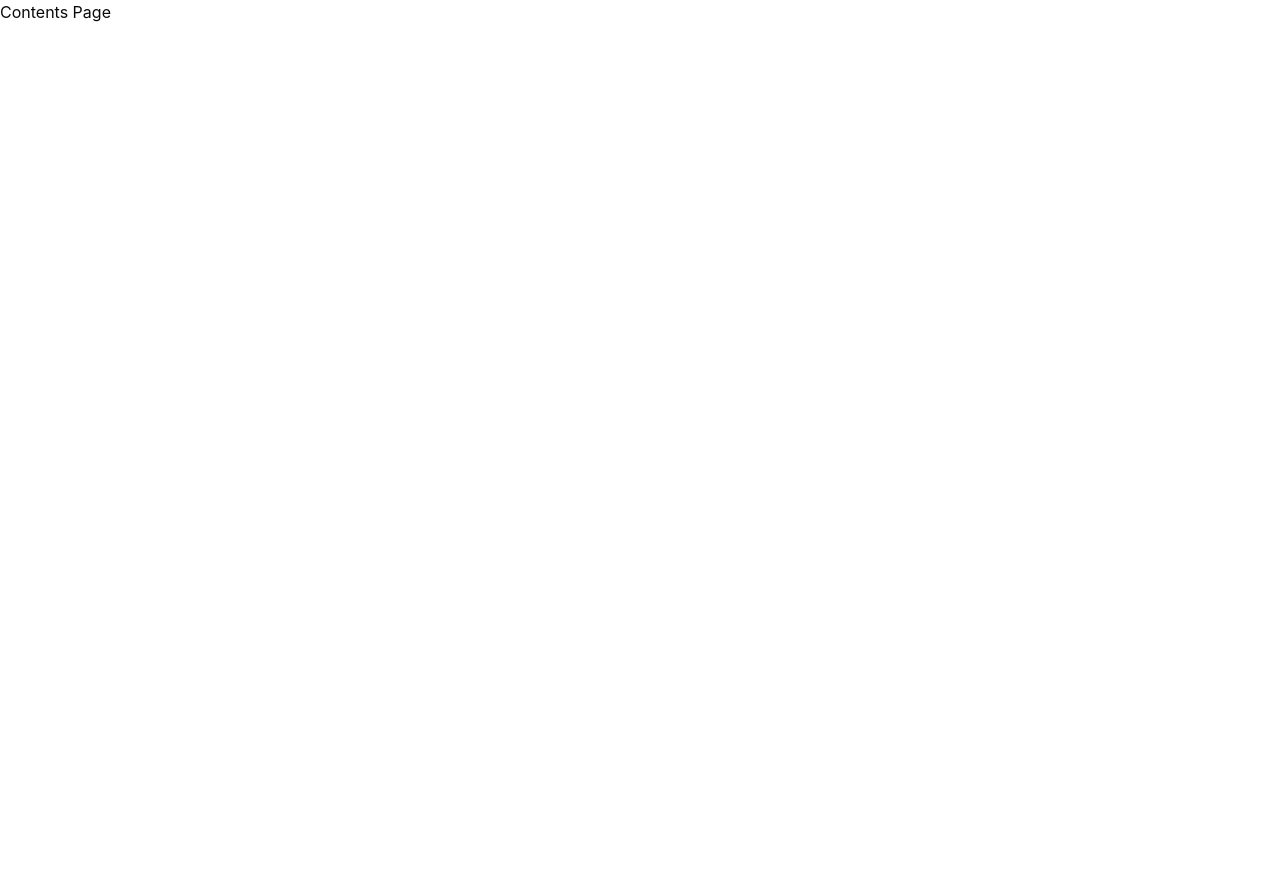
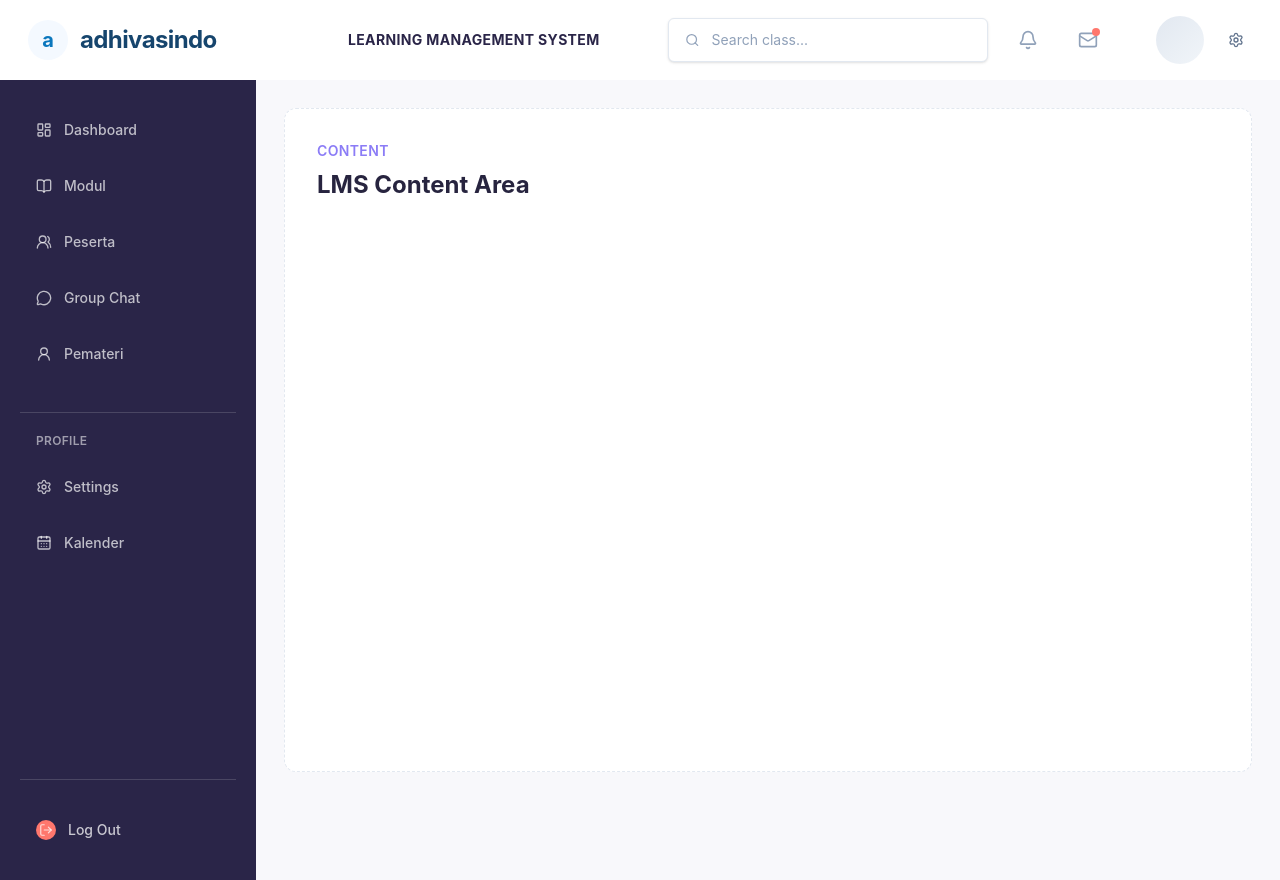
Before and after one commit to fadlnsyah/frontend-adhivasindo, a React (Vite) app: page /contents in a window 1280 px wide. Before the commit the page ends 800 px from the top, so only its background shows below. Built offline with nearby package versions, Linux system fonts and the light colour scheme.

Commit message:
feat(layout): implement application layout

```diff
--- /dev/null
+++ b/src/components/layout/AppLayout.tsx
@@ -0,0 +1,20 @@
+import type { ReactNode } from 'react'
+
+import { AppSidebar } from '@/components/layout/AppSidebar'
+import { AppTopbar } from '@/components/layout/AppTopbar'
+
+type AppLayoutProps = {
+  children: ReactNode
+}
+
+export function AppLayout({ children }: AppLayoutProps) {
+  return (
+    <div className="min-h-screen bg-[#f8f8fb] text-[#27243f]">
+      <AppTopbar />
+      <div className="flex">
+        <AppSidebar />
+        <main className="min-w-0 flex-1 px-7 py-7">{children}</main>
+      </div>
+    </div>
+  )
+}
--- /dev/null
+++ b/src/components/layout/AppSidebar.tsx
@@ -0,0 +1,72 @@
+import {
+  BookOpen,
+  CalendarDays,
+  LayoutDashboard,
+  LogOut,
+  MessageCircle,
+  Settings,
+  UserRound,
+  UsersRound,
+} from 'lucide-react'
+
+const mainMenus = [
+  { label: 'Dashboard', icon: LayoutDashboard },
+  { label: 'Modul', icon: BookOpen },
+  { label: 'Peserta', icon: UsersRound },
+  { label: 'Group Chat', icon: MessageCircle },
+  { label: 'Pemateri', icon: UserRound },
+]
+
+const profileMenus = [
+  { label: 'Settings', icon: Settings },
+  { label: 'Kalender', icon: CalendarDays },
+]
+
+export function AppSidebar() {
+  return (
+    <aside className="flex min-h-screen w-64 shrink-0 flex-col bg-[#2a2548] px-5 py-7 text-white">
+      <nav className="space-y-3">
+        {mainMenus.map((item) => (
+          <button
+            className="flex w-full items-center gap-3 rounded-lg px-4 py-3 text-left text-sm font-medium text-white/70 transition hover:bg-white/10 hover:text-white"
+            key={item.label}
+            type="button"
+          >
+            <item.icon className="size-4" />
+            <span>{item.label}</span>
+          </button>
+        ))}
+      </nav>
+
+      <div className="mt-9 border-t border-white/15 pt-5">
+        <p className="mb-4 px-4 text-xs font-semibold uppercase tracking-wide text-white/55">
+          Profile
+        </p>
+        <nav className="space-y-3">
+          {profileMenus.map((item) => (
+            <button
+              className="flex w-full items-center gap-3 rounded-lg px-4 py-3 text-left text-sm font-medium text-white/70 transition hover:bg-white/10 hover:text-white"
+              key={item.label}
+              type="button"
+            >
+              <item.icon className="size-4" />
+              <span>{item.label}</span>
+            </button>
+          ))}
+        </nav>
+      </div>
+
+      <div className="mt-auto border-t border-white/15 pt-7">
+        <button
+          className="flex w-full items-center gap-3 rounded-lg px-4 py-3 text-left text-sm font-medium text-white/75 transition hover:bg-white/10 hover:text-white"
+          type="button"
+        >
+          <span className="flex size-5 items-center justify-center rounded-full bg-[#ff776d]">
+            <LogOut className="size-3.5" />
+          </span>
+          <span>Log Out</span>
+        </button>
+      </div>
+    </aside>
+  )
+}
--- /dev/null
+++ b/src/components/layout/AppTopbar.tsx
@@ -0,0 +1,57 @@
+import { Bell, Mail, Search, Settings } from 'lucide-react'
+
+export function AppTopbar() {
+  return (
+    <header className="flex h-20 items-center gap-8 bg-white px-7">
+      <div className="flex min-w-72 items-center gap-3">
+        <div className="flex size-10 items-center justify-center rounded-full bg-[#f4f9ff]">
+          <span className="text-xl font-bold text-[#0b77bd]">a</span>
+        </div>
+        <span className="text-2xl font-bold tracking-tight text-[#16456d]">
+          adhivasindo
+        </span>
+      </div>
+
+      <h1 className="shrink-0 text-sm font-bold uppercase tracking-wide text-[#2a2548]">
+        Learning Management System
+      </h1>
+
+      <div className="ml-auto flex items-center gap-5">
+        <label className="flex h-11 w-80 items-center gap-3 rounded-md border border-slate-200 bg-white px-4 text-slate-400 shadow-sm">
+          <Search className="size-4" />
+          <input
+            className="w-full bg-transparent text-sm outline-none placeholder:text-slate-400"
+            placeholder="Search class..."
+            readOnly
+            type="search"
+          />
+        </label>
+
+        <button
+          className="relative flex size-10 items-center justify-center rounded-full text-slate-400 hover:bg-slate-50"
+          type="button"
+        >
+          <Bell className="size-5" />
+        </button>
+
+        <button
+          className="relative flex size-10 items-center justify-center rounded-full text-slate-400 hover:bg-slate-50"
+          type="button"
+        >
+          <Mail className="size-5" />
+          <span className="absolute right-2 top-2 size-2 rounded-full bg-[#ff776d]" />
+        </button>
+
+        <div className="flex items-center gap-4 pl-7">
+          <div className="size-12 rounded-full bg-gradient-to-br from-slate-200 to-slate-100" />
+          <button
+            className="flex size-8 items-center justify-center rounded-full text-slate-500 hover:bg-slate-50"
+            type="button"
+          >
+            <Settings className="size-4" />
+          </button>
+        </div>
+      </div>
+    </header>
+  )
+}
--- a/src/pages/content/ContentsPage.tsx
+++ b/src/pages/content/ContentsPage.tsx
@@ -1,3 +1,16 @@
+import { AppLayout } from '@/components/layout/AppLayout'
+
 export function ContentsPage() {
-  return <h1>Contents Page</h1>
+  return (
+    <AppLayout>
+      <div className="min-h-[calc(100vh-8.5rem)] rounded-xl border border-dashed border-slate-200 bg-white p-8">
+        <p className="text-sm font-semibold uppercase tracking-wide text-[#8b7cf6]">
+          Content
+        </p>
+        <h2 className="mt-2 text-2xl font-bold text-[#27243f]">
+          LMS Content Area
+        </h2>
+      </div>
+    </AppLayout>
+  )
 }
```
Also changed, not shown: 1 other file (tests, documents, lock files or other folders).
